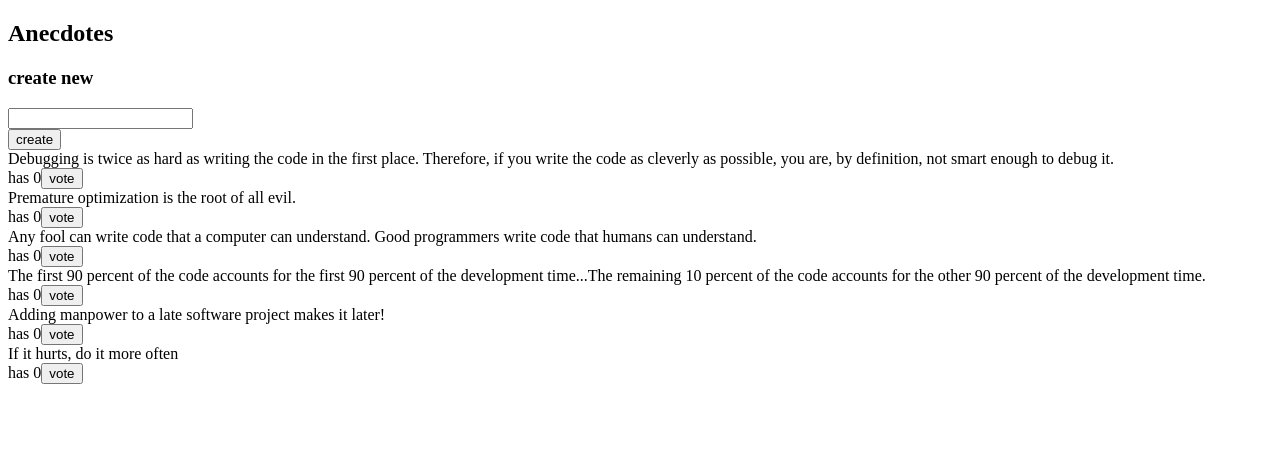
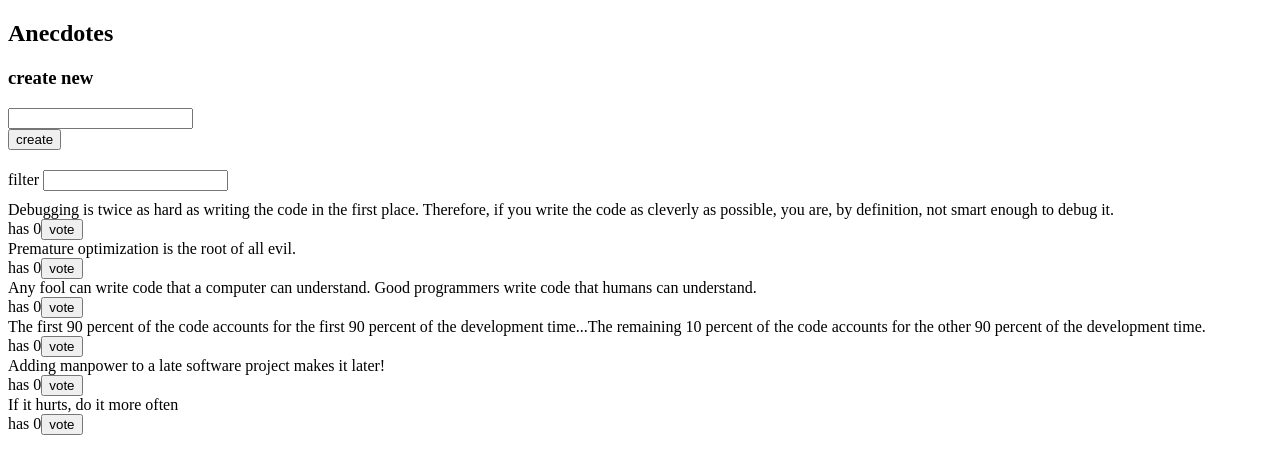
Before and after one commit to jajulaht/unicafe-redux, a React (Create React App) app in the folder redux-anecdotes/: page / in a window 1280 px wide. Shown: the top 474 px of the page. Built offline with nearby package versions, Linux system fonts and the light colour scheme.

Commit message:
paremmat anekdootit, step 9 done

```diff
--- a/redux-anecdotes/src/App.js
+++ b/redux-anecdotes/src/App.js
@@ -2,6 +2,7 @@ import React from 'react'
 import AnecdoteList from './components/AnecdoteList'
 import AnecdoteForm from './components/AnecdoteForm'
 import Notification from './components/Notification'
+import Filter from './components/Filter'
 
 const App = (props) => {
   return (
@@ -9,6 +10,7 @@ const App = (props) => {
       <h2>Anecdotes</h2>
       <Notification store={props.store} />
       <AnecdoteForm store={props.store} />
+      <Filter store={props.store} />
       <AnecdoteList store={props.store} />
     </div>
   )
--- a/redux-anecdotes/src/components/AnecdoteList.js
+++ b/redux-anecdotes/src/components/AnecdoteList.js
@@ -6,9 +6,15 @@ import { createNotification, deleteNotification } from '../reducers/notification
 
 const AnecdoteList = ({ store }) => {
   const anecdotes = store.getState().anecdotes
+  const search = store.getState().filter
 
   // Arrange anecdotes by votes in descending order
   const arrangedAnecdotes = anecdotes.sort((a, b) => (a.votes < b.votes) ? 1 : -1)
+
+  // Filter for anecdotes
+  let anecdotesToShow = arrangedAnecdotes.filter(line =>
+    line.content.toLowerCase().includes(search.toLowerCase())
+  )
 
   const vote = (id, content) => {
     store.dispatch(voteOf(id))
@@ -19,7 +25,7 @@ const AnecdoteList = ({ store }) => {
   }
   return(
     <>
-      {arrangedAnecdotes.map(anecdote =>
+      {anecdotesToShow.map(anecdote =>
         <div key={anecdote.id}>
           <div>
             {anecdote.content}
--- /dev/null
+++ b/redux-anecdotes/src/components/Filter.js
@@ -0,0 +1,20 @@
+import React from 'react'
+import { createFilter } from '../reducers/filterReducer'
+
+const Filter = (props) => {
+  const handleChange = (event) => {
+    props.store.dispatch(createFilter(event.target.value))
+  }
+  const style = {
+    marginTop: 20,
+    marginBottom: 10
+  }
+
+  return (
+    <div style={style}>
+      filter <input onChange={handleChange} />
+    </div>
+  )
+}
+
+export default Filter
--- a/redux-anecdotes/src/index.js
+++ b/redux-anecdotes/src/index.js
@@ -4,10 +4,12 @@ import { createStore, combineReducers } from 'redux'
 import App from './App'
 import anecdoteReducer from './reducers/anecdoteReducer'
 import notificationReducer from './reducers/notificationReducer'
+import filterReducer from './reducers/filterReducer'
 
 const reducer = combineReducers({
   anecdotes: anecdoteReducer,
-  notification: notificationReducer
+  notification: notificationReducer,
+  filter: filterReducer
 })
 
 const store = createStore(reducer)
--- /dev/null
+++ b/redux-anecdotes/src/reducers/filterReducer.js
@@ -0,0 +1,29 @@
+const initialState = ''
+
+// Action creator functions
+export const createFilter = (content) => {
+  return {
+    type: 'NEW_FILTER',
+    data: content
+  }
+}
+export const deleteFilter = () => {
+  return {
+    type: 'DEL_FILTER',
+  }
+}
+
+const filterReducer = (state = initialState, action) => {
+  console.log('state now: ', state)
+  console.log('action', action)
+  switch(action.type) {
+    case 'NEW_FILTER':
+      return action.data
+    case 'DEL_FILTER':
+      return initialState
+    default:
+      return state
+  }
+}
+
+export default filterReducer
```
